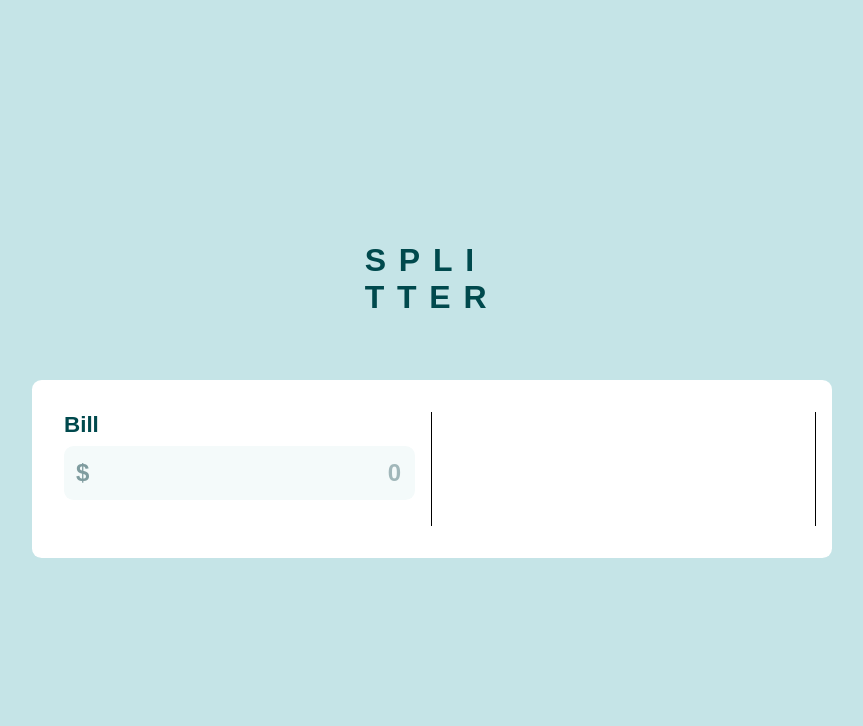
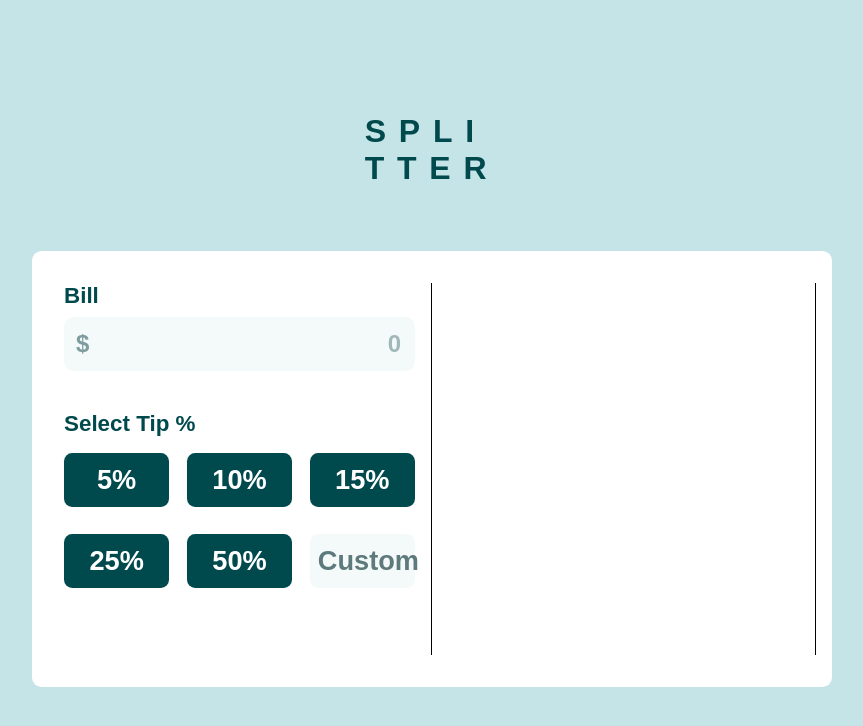
Before and after one commit to TheAncientOwl/tip-calculator-app, a React (Create React App) app: page / in a window 1280 px wide. Shown: the top 726 px of the page, without its empty margins (208-1071 px from the left). Built offline with nearby package versions, Linux system fonts and the light colour scheme; a web font is replaced by a local one.

Commit message:
added tip selector layout.

```diff
--- a/src/components/calculator/index.js
+++ b/src/components/calculator/index.js
@@ -27,7 +27,7 @@ const Column = styled.div`
 `;
 
 const Separator = styled.div`
-  height: 0.8em;
+  min-height: 2.5em;
 `;
 
 export default function Calculator() {
--- /dev/null
+++ b/src/components/calculator/tip-selector/TipSelectorElements.js
@@ -0,0 +1,28 @@
+import styled from 'styled-components';
+import Colors from '../../../Colors';
+
+export const Container = styled.div``;
+
+export const Grid = styled.div`
+  display: grid;
+  grid-template-columns: 30% 30% 30%;
+  justify-content: space-between;
+  margin-top: 1em;
+`;
+
+export const GridItem = styled.div`
+  font-size: 1.7em;
+  text-align: center;
+  color: ${Colors.white};
+  background: ${Colors.darkCyan};
+  padding: 0.4em 0.3em;
+  border-radius: 0.3em;
+  margin-bottom: 1em;
+  font-weight: bold;
+`;
+
+export const CustomGridItem = styled(GridItem)`
+  text-transform: capitalize;
+  color: ${Colors.darkGrayCyan1};
+  background: ${Colors.lightGrayCyan2};
+`;
--- a/src/components/calculator/tip-selector/index.js
+++ b/src/components/calculator/tip-selector/index.js
@@ -1,3 +1,18 @@
+import { Title, Section } from '../CommonElements';
+import { CustomGridItem, Grid, GridItem } from './TipSelectorElements';
+
+const TipValues = [5, 10, 15, 25, 50];
+
 export default function TipSelector() {
-  return <div></div>;
+  return (
+    <Section>
+      <Title>Select Tip %</Title>
+      <Grid>
+        {TipValues.map((item, index) => (
+          <GridItem key={index}>{item}%</GridItem>
+        ))}
+        <CustomGridItem>custom</CustomGridItem>
+      </Grid>
+    </Section>
+  );
 }
```
